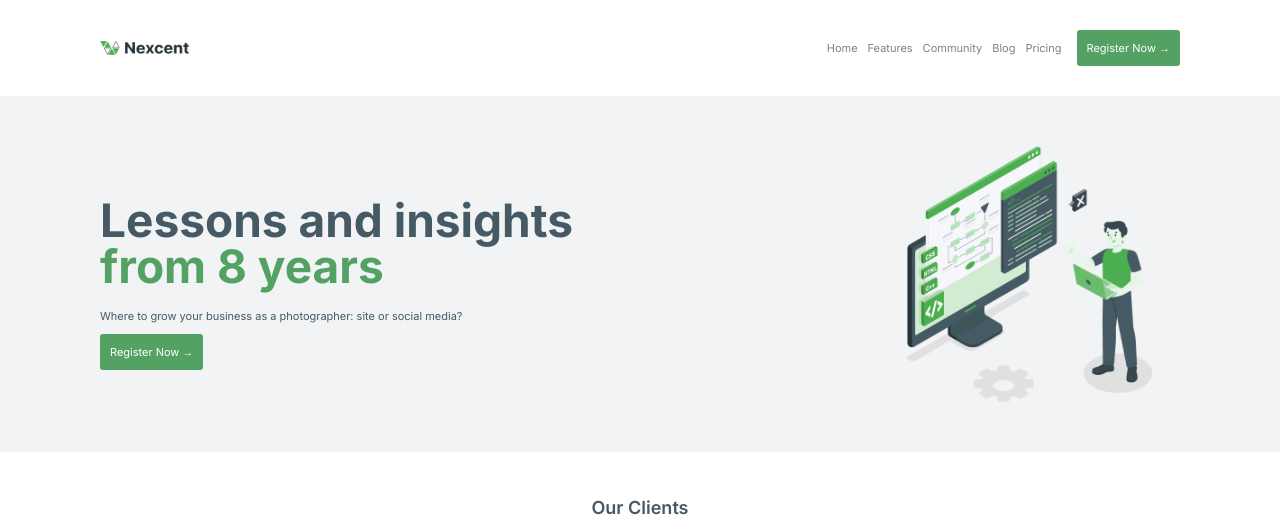
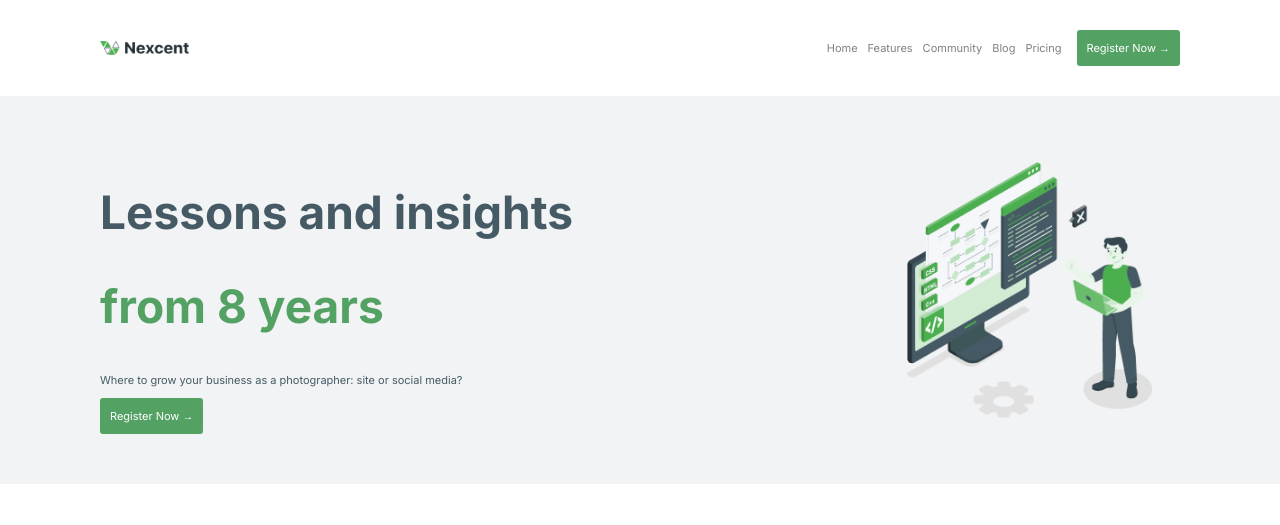
Before and after one commit to 786ahmedchaudhary-star/thumbnail, a plain HTML site: page index.html in a window 1280 px wide. Shown: the top 525 px of the page. Drawn offline with nearby package versions, Linux system fonts and the light colour scheme.

Commit message:
Update style.css

```diff
--- a/style.css
+++ b/style.css
@@ -46,7 +46,7 @@ a {
 
 h1 {
   font-size: 46px;
-  line-height: 8px;
+
 }
 
 @media (max-width: 992px) {
```
